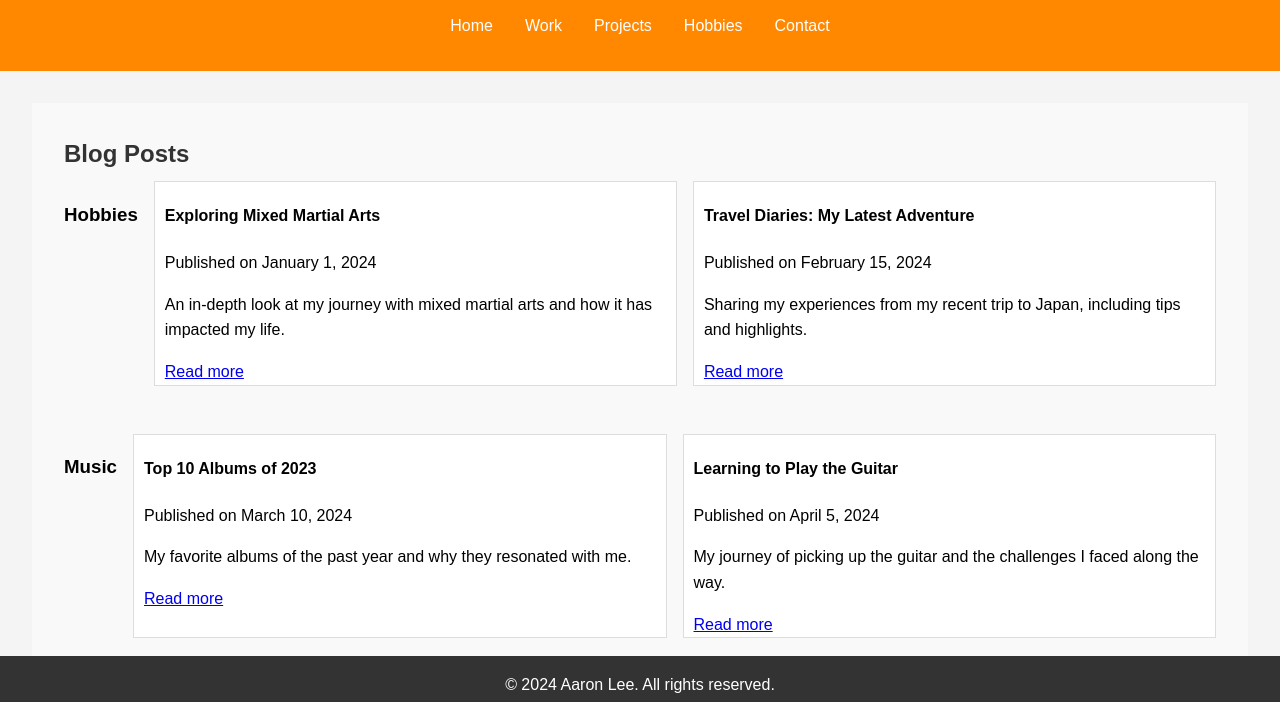
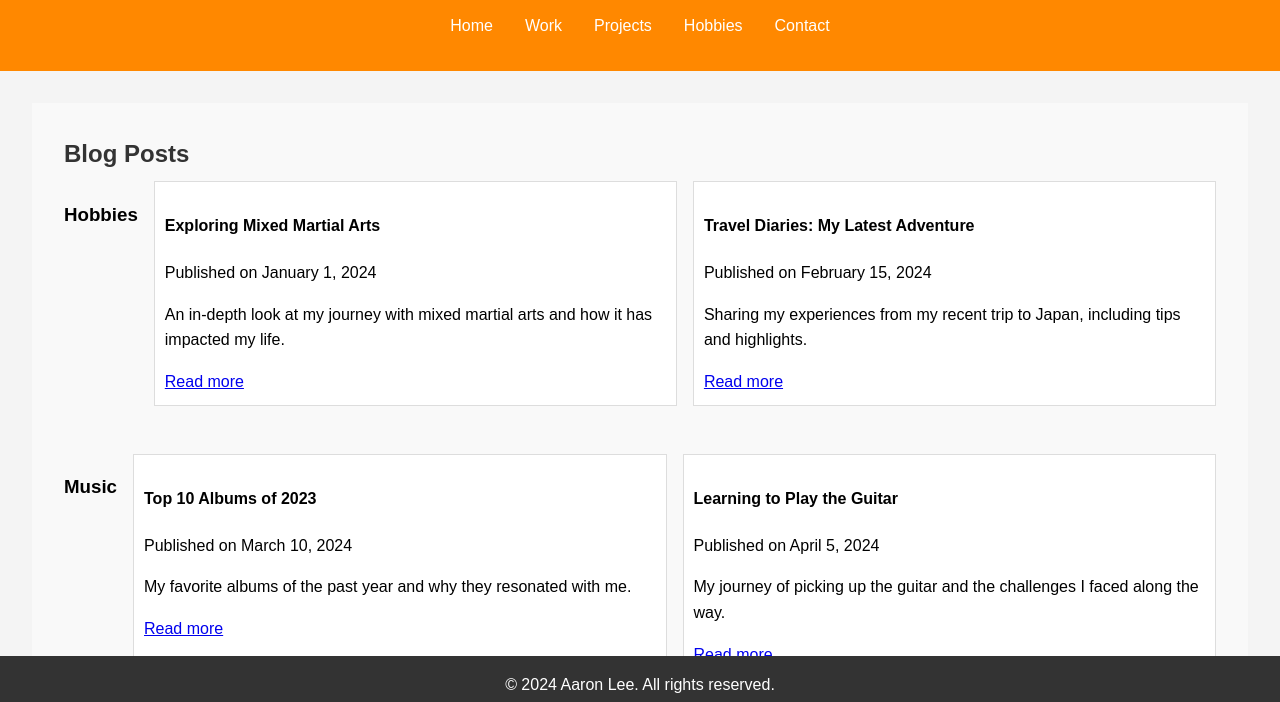
Before and after one commit to aaronlwh/aaronleeweihou, a plain HTML site: page blogs.html in a window 1280 px wide. Shown: the part 70-772 px from the top of the page. Drawn offline with Linux system fonts and the light colour scheme.

Commit message:
Update web.css

```diff
--- a/web.css
+++ b/web.css
@@ -101,5 +101,5 @@ footer {
     box-sizing: border-box;
     float: left;
     width: 25%;
-    padding: 0 10px;
+    padding: 10px;
 }
```
